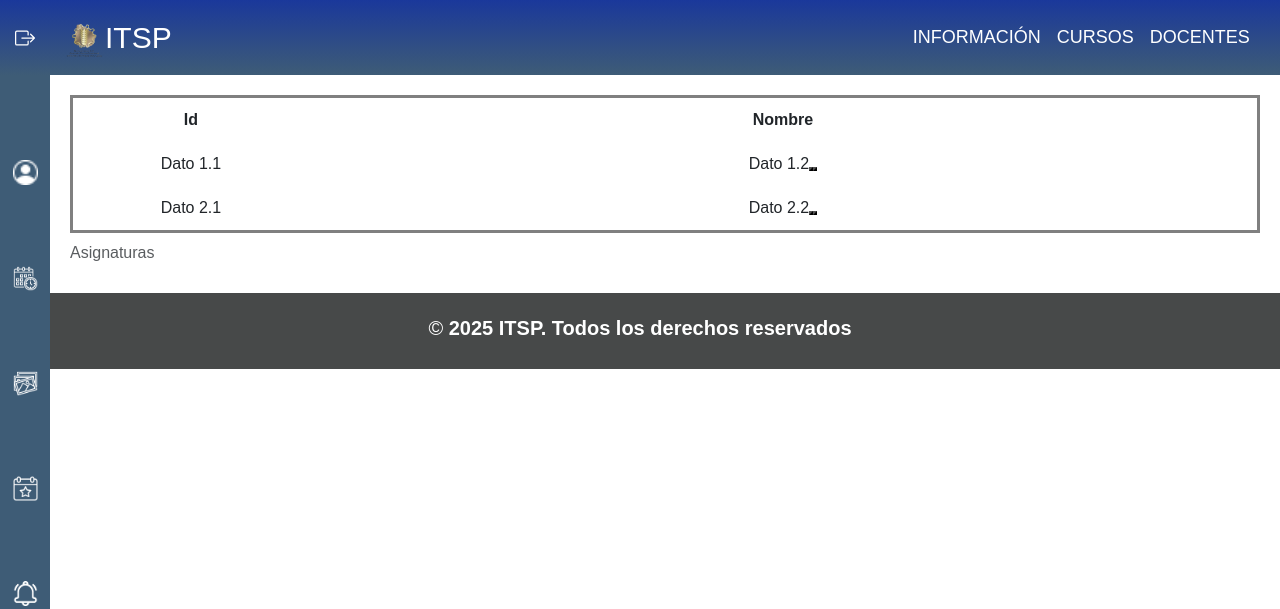
After one commit to Lucfontana/NebulaNetwork, a PHP site: page /asignaturas.php in a window 1280 px wide. The commit adds this page. Shown: the top 609 px of the page. Run offline with PHP 8.4, Linux system fonts and the light colour scheme.

Commit message:
Creación de pagina para mostrar asignaturas

```diff
--- /dev/null
+++ b/asignaturas.css
@@ -0,0 +1,29 @@
+#contenido-asignatura {
+    width: calc(99vw - var(---marginAside) -2px);
+    display: flex;
+    align-items: center;
+    justify-content: center;
+    text-align: center;
+    padding: 20px;
+    margin: 75px 0 0 var(---marginAside);
+    transition: var(---transitionSidebarExpanded);
+}
+
+table, tr , td, th {
+    border-style: solid;
+    border-collapse: collapse;
+    padding: 10px;
+    text-align: center;
+}
+
+table {
+    width: 100%;
+}
+
+.id {
+    width: 20%;
+}
+
+.nombre {
+    width: 80%;
+}
--- /dev/null
+++ b/asignaturas.php
@@ -0,0 +1,51 @@
+<!DOCTYPE html>
+<html lang="en">
+
+<head>
+    <meta charset="UTF-8">
+    <meta name="viewport" content="width=device-width, initial-scale=1.0">
+    <title>Register</title>
+    <link href="https://cdn.jsdelivr.net/npm/bootstrap@5.3.7/dist/css/bootstrap.min.css" rel="stylesheet"
+        integrity="sha384-LN+7fdVzj6u52u30Kp6M/trliBMCMKTyK833zpbD+pXdCLuTusPj697FH4R/5mcr" crossorigin="anonymous">
+</head>
+<link rel="stylesheet" href="style.css">
+<link rel="stylesheet" href="register (temporal).css">
+<link rel="stylesheet" href="asignaturas.css">
+
+<body>
+    <!-- trae las barras de navegacion (sidebar y superior) -->
+    <?php include 'nav.php'; ?>
+
+    <div id="contenido-asignatura">
+        <table id="datos">
+            <caption>Asignaturas</caption>
+            <tr>
+                <th>Id </th>
+                <th>Nombre</th>
+            </tr>
+            <tr>
+                <td class="id">Dato 1.1</td>
+                <td class="nombre">Dato 1.2<button></button><button></button></td>
+            </tr>
+            <tr>
+                <td class="id">Dato 2.1</td>
+                <td class="nombre">Dato 2.2<button></button><button></button></td>
+            </tr>
+        </table>
+    </div>
+
+
+    <!--    Cierre de Ventanas Emergentes    -->
+
+    <footer id="footer" class="footer">
+        <p> &copy; <b> 2025 ITSP. Todos los derechos reservados </b></p>
+    </footer>
+
+    <!-- PARA HACER: ARREGLAR EL FOOTER QUE CON "ACTIVO" ANDA MAL -->
+    <script src="https://cdn.jsdelivr.net/npm/bootstrap@5.3.7/dist/js/bootstrap.bundle.min.js"
+        integrity="sha384-ndDqU0Gzau9qJ1lfW4pNLlhNTkCfHzAVBReH9diLvGRem5+R9g2FzA8ZGN954O5Q"
+        crossorigin="anonymous"></script>
+    <script src="sideMenu.js"></script>
+</body>
+
+</html>
--- a/register.php
+++ b/register.php
@@ -115,7 +115,7 @@
     <input  id="envRegistro" class="btn-enviar-registro" type="submit" value="Registrar"></input>
 </form>
 <button class="btn-Cerrar">Cerrar</button>
-</div>
+    </div>
 </dialog>
 
 <dialog>
```
Also changed, not shown: Validaciones_register.js (+43 -4 lines).
